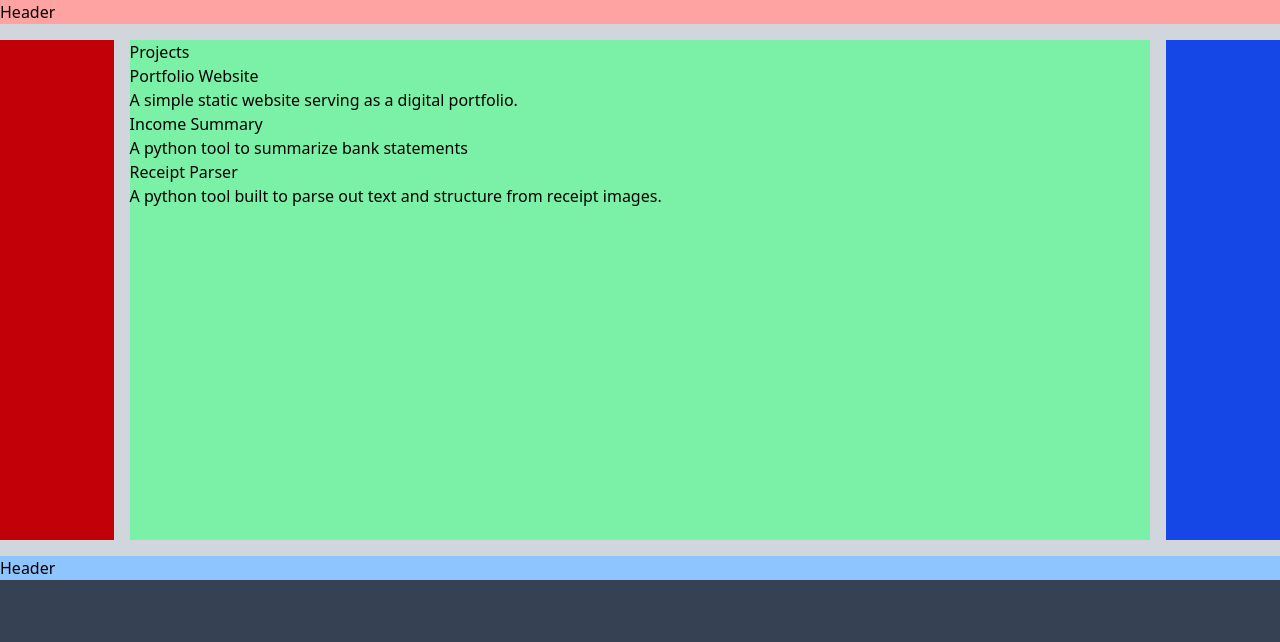
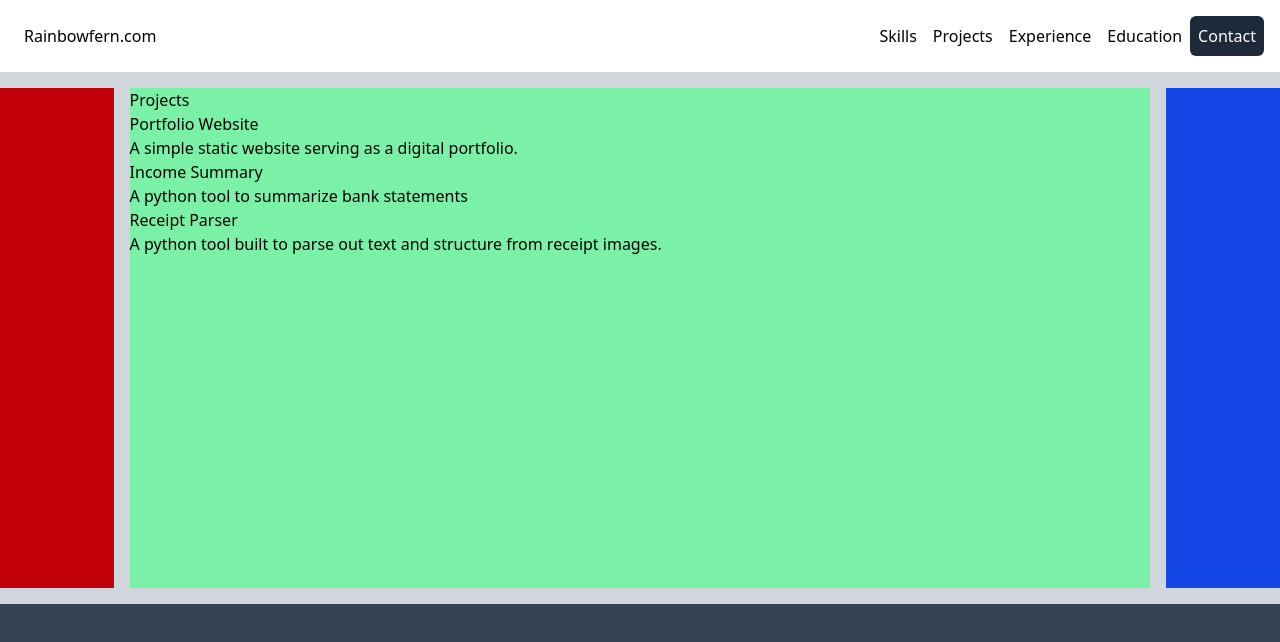
Before and after one commit to distractdiverge/portfolio-website, a React (Vite) app: page /projects in a window 1280 px wide. Shown: the top 642 px of the page. Built offline with nearby package versions, Linux system fonts and the light colour scheme.

Commit message:
Finished header draft

```diff
--- /dev/null
+++ b/src/components/footer.tsx
@@ -0,0 +1,11 @@
+import React from 'react';
+
+const FooterComponent : React.FC = () => {
+    return (
+        <div id="footer" className="bg-white">
+
+        </div>
+    );
+};
+
+export default FooterComponent;
--- /dev/null
+++ b/src/components/header.tsx
@@ -0,0 +1,29 @@
+import React from 'react';
+import { NavLink } from "react-router";
+
+const HeaderComponent : React.FC = () => {
+    return (
+        <header className="bg-white flex justify-between p-4">
+            <h1 className="block p-2">Rainbowfern.com</h1>
+            <div className="flex">
+                <NavLink
+                    className="block p-2 hover:text-gray-400 hover:underline"
+                    to="/skills">Skills</NavLink>
+                <NavLink
+                    className="block p-2 hover:text-gray-400 hover:underline"
+                    to="/projects">Projects</NavLink>
+                <NavLink
+                    className="block p-2 hover:text-gray-400 hover:underline"
+                    to="/experience">Experience</NavLink>
+                <NavLink
+                    className="block p-2 hover:text-gray-400 hover:underline"
+                    to="/education">Education</NavLink>
+                <NavLink
+                    className="rounded-md bg-gray-800 text-white mx-auto p-2 hover:text-black hover:bg-gray-400"
+                    to="/contact">Contact</NavLink>
+            </div>
+        </header>
+    );
+};
+
+export default HeaderComponent;
--- a/src/main.tsx
+++ b/src/main.tsx
@@ -7,50 +7,38 @@ import Education from './routes/Education.tsx';
 import Experience from './routes/Experience.tsx';
 import Projects from './routes/Projects.tsx';
 import Skills from './routes/Skills.tsx';
+import HeaderComponent from './components/header.tsx';
+import FooterComponent from './components/footer.tsx';
 
 import ErrorPage from './routes/error-page.tsx';
-import { createBrowserRouter, RouterProvider } from 'react-router-dom';
-
-const router = createBrowserRouter([
-  {
-    path: '/',
-    element: <App />,
-    errorElement: <ErrorPage />
-  },
-  {
-    path: '/contact',
-    element: <Contact />
-  },
-  {
-    path: '/education',
-    element: <Education />
-  },
-  {
-    path: '/experience',
-    element: <Experience />
-  },
-  {
-    path: '/projects',
-    element: <Projects />
-  },
-  {
-    path: '/skills',
-    element: <Skills />
-  }
-]);
+import { Routes, Route, BrowserRouter } from 'react-router-dom';
 
 ReactDOM.createRoot(document.getElementById('root')!).render(
-  <div className="bg-gray-300">
-    <div className="grid grid-cols-10 gap-4">
-      <div className="col-span-10 bg-red-300">Header</div>
-      <div className="col-span-1 bg-red-700"></div>
-      <div className="col-span-8 min-h-[500px] bg-green-300">
-        <React.StrictMode>
-          <RouterProvider router={router} />
-        </React.StrictMode>
+  <React.StrictMode>
+    <BrowserRouter>
+      <div className="bg-gray-300">
+        <div className="grid grid-cols-10 gap-4">
+          <div className="col-span-10">
+              <HeaderComponent />
+            </div>
+          <div className="col-span-1 bg-red-700">&nbsp;</div>
+          <div className="col-span-8 min-h-[500px] bg-green-300">
+            <Routes>
+                <Route path="/"           element={<App/>}          errorElement={<ErrorPage />} />
+                <Route path="/projects"   element={<Projects />}    errorElement={<ErrorPage />}/>
+                <Route path="/skills"     element={<Skills />}      errorElement={<ErrorPage />}/>
+                <Route path="/education"  element={<Education />}   errorElement={<ErrorPage />}/>
+                <Route path="/experience" element={<Experience />}  errorElement={<ErrorPage />}/>
+                <Route path="/contact"    element={<Contact/>}      errorElement={<ErrorPage />}/>
+              </Routes>
+
+          </div>
+          <div className="col-span-1 bg-blue-700"></div>
+          <div className="col-span-10">
+            <FooterComponent />
+          </div>
+        </div>
       </div>
-      <div className="col-span-1 bg-blue-700"></div>
-      <div className="col-span-10 bg-blue-300">Header</div>
-    </div>
-  </div>,
+    </BrowserRouter>
+  </React.StrictMode>,
 );
```
